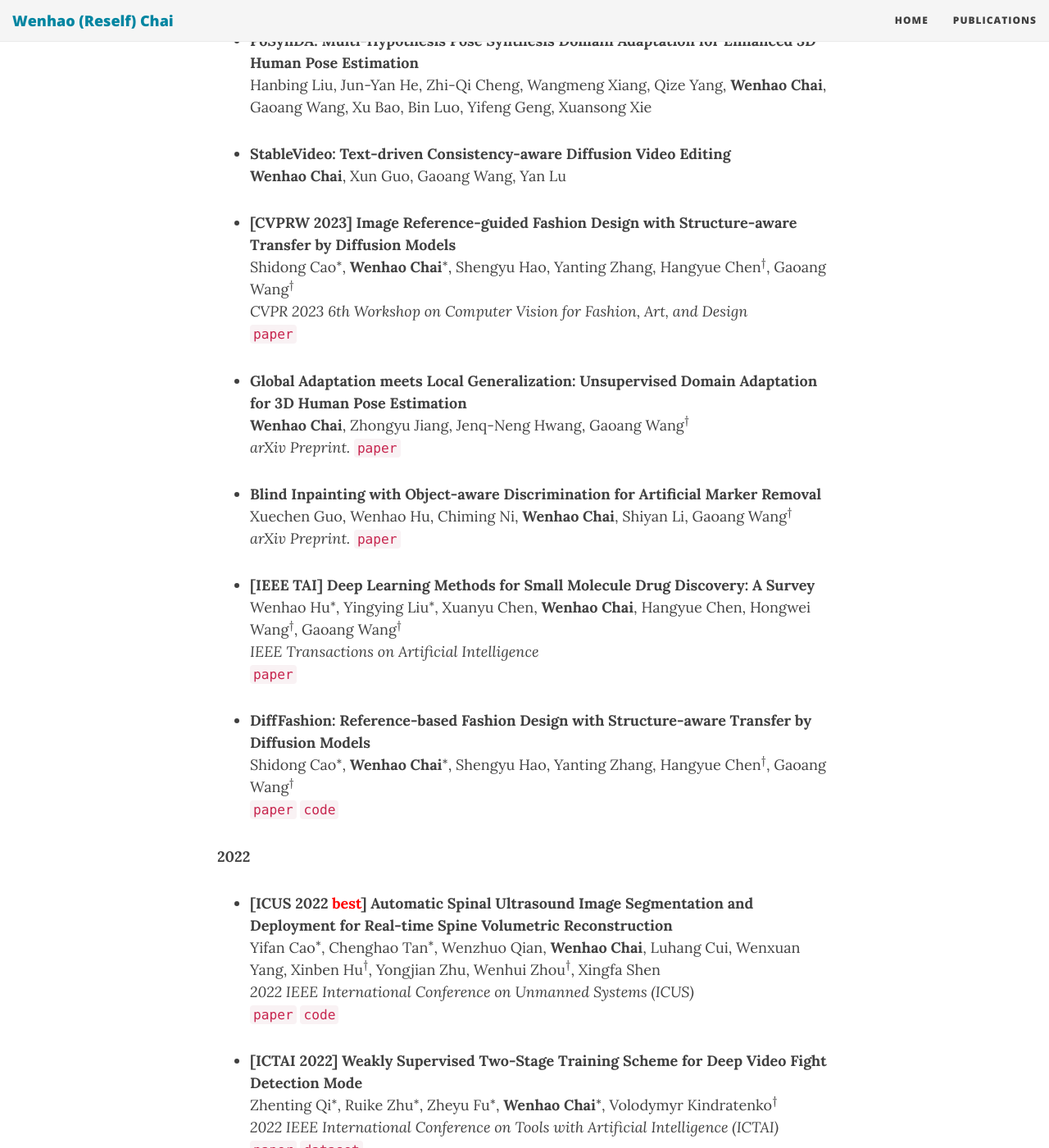
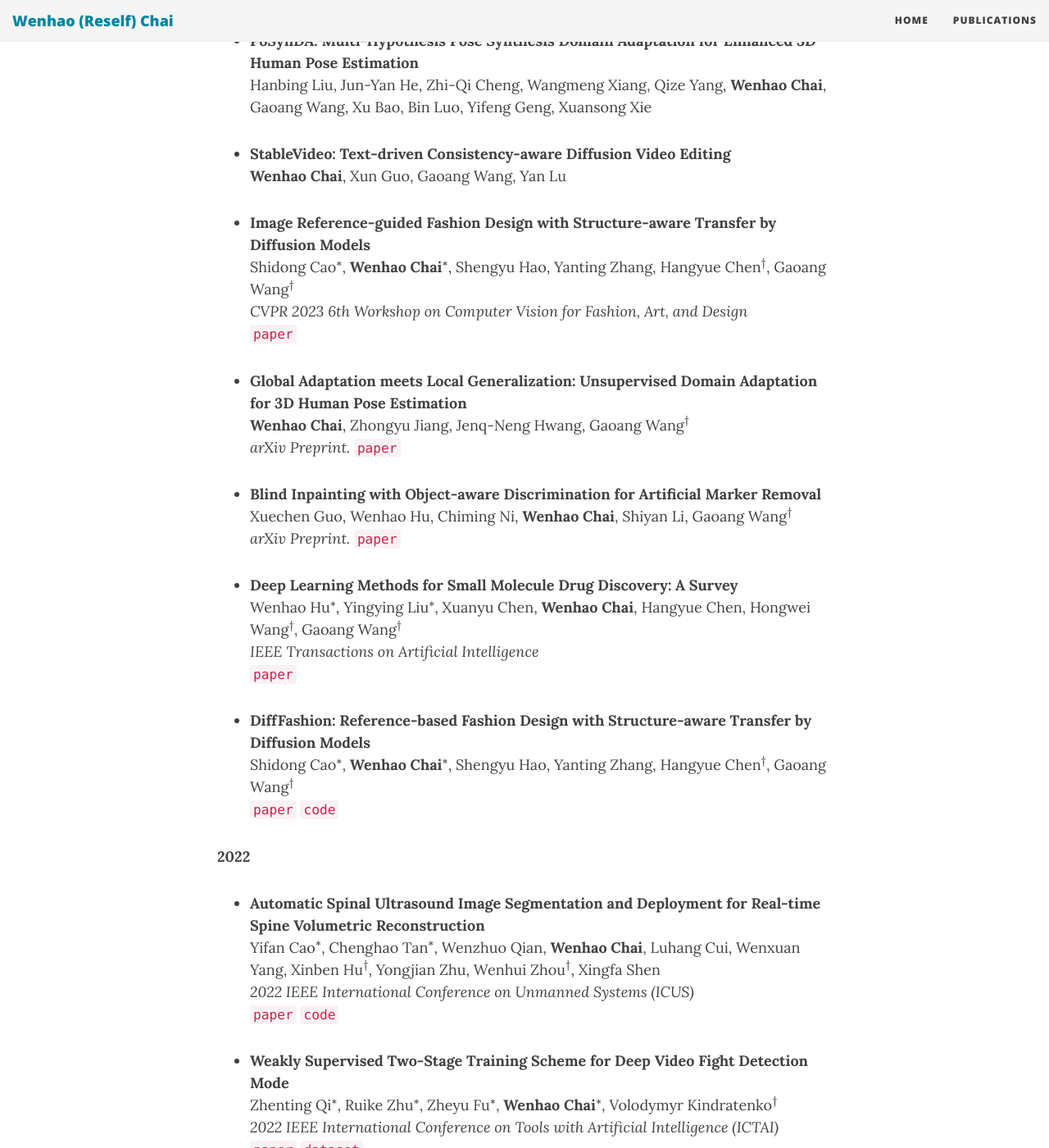
Before and after one commit to hikomal/hikomal.github.io, a Jekyll site: the page built from publications.md, in a window 1280 px wide and 1400 px high, scrolled down 772 px. Shown: the whole window at 82% size. Built offline with Jekyll 4.4.1, drawn with Linux system fonts in a browser that asks for light colours; nearby versions of some CDN libraries; formulas are drawn with MathJax 3; some of the changed text lies outside the part shown.

Commit message:
Update publications.md

```diff
--- a/publications.md
+++ b/publications.md
@@ -8,14 +8,14 @@ Also in my <a href="https://scholar.google.com/citations?user=SL--7UMAAAAJ&hl=en
 **2023**
 
 - **Unsupervised Domain Adaptation Approach for Vision-based Semantic Understanding of Bridge Inspection Scenes without Manual Annotations**\
-  Yasutaka Narazaki, Wendong Pang, Gaoang Wang, **Wenhao Chai**\
+  Yasutaka Narazaki, Wendong Pang, Gaoang Wang, **Wenhao Chai**
 
-- **Learning Action Tokens via Video Diffusion Models**
+- **Learning Action Tokens via Video Diffusion Models**\
   **Wenhao Chai**, Xun Guo, Gaoang Wang, Yan Lu
 
-- **Five A+ Network: You Only Need 9K Parameters for Underwater Image Enhancement**
-  Jingxia Jiang, Tian Ye, Jinbin Bai, Sixiang Chen, **Wenhao Chai**, Jun Shi, Yun Liu, Erkang Chen
-  *arXiv Preprint.*
+- **Five A+ Network: You Only Need 9K Parameters for Underwater Image Enhancement**\
+  Jingxia Jiang, Tian Ye, Jinbin Bai, Sixiang Chen, **Wenhao Chai**, Jun Shi, Yun Liu, Erkang Chen\
+  *arXiv Preprint.*\
   [`paper`](https://arxiv.org/abs/2305.08824)
 
 - **Sequential Affinity Learning for Video Restoration**
@@ -27,7 +27,7 @@ Also in my <a href="https://scholar.google.com/citations?user=SL--7UMAAAAJ&hl=en
 - **StableVideo: Text-driven Consistency-aware Diffusion Video Editing**
   **Wenhao Chai**, Xun Guo, Gaoang Wang, Yan Lu
 
-- **[CVPRW 2023] Image Reference-guided Fashion Design with Structure-aware Transfer by Diffusion Models**
+- **Image Reference-guided Fashion Design with Structure-aware Transfer by Diffusion Models**
   Shidong Cao$$^*$$, **Wenhao Chai**$$^*$$, Shengyu Hao, Yanting Zhang, Hangyue Chen$^\dagger$, Gaoang Wang$^\dagger$
   *CVPR 2023 6th Workshop on Computer Vision for Fashion, Art, and Design*
   [`paper`](https://arxiv.org/abs/2302.06826)
@@ -42,7 +42,7 @@ Also in my <a href="https://scholar.google.com/citations?user=SL--7UMAAAAJ&hl=en
   *arXiv Preprint.*
   [`paper`](https://arxiv.org/abs/2303.15124)
 
-- **[IEEE TAI] Deep Learning Methods for Small Molecule Drug Discovery: A Survey**
+- **Deep Learning Methods for Small Molecule Drug Discovery: A Survey**
   Wenhao Hu$$^*$$, Yingying Liu$$^*$$, Xuanyu Chen, **Wenhao Chai**, Hangyue Chen, Hongwei Wang$^\dagger$, Gaoang Wang$$^\dagger$$
   *IEEE Transactions on Artificial Intelligence*
   [`paper`](https://arxiv.org/abs/2303.00313)
@@ -54,24 +54,27 @@ Also in my <a href="https://scholar.google.com/citations?user=SL--7UMAAAAJ&hl=en
 
 **2022**
 
-- **[ICUS 2022 <font color='red'>best</font>] Automatic Spinal Ultrasound Image Segmentation and Deployment for Real-time Spine Volumetric Reconstruction**
+- **Automatic Spinal Ultrasound Image Segmentation and Deployment for Real-time Spine Volumetric Reconstruction**
   Yifan Cao$$^*$$, Chenghao Tan$$^*$$, Wenzhuo Qian, **Wenhao Chai**, Luhang Cui, Wenxuan Yang, Xinben Hu$^\dagger$, Yongjian Zhu, Wenhui Zhou$^\dagger$, Xingfa Shen
   *2022 IEEE International Conference on Unmanned Systems (ICUS)*
   [`paper`](https://ieeexplore.ieee.org/document/9987127/)
   [`code`](https://github.com/rese1f/Spinal-Segmentation-and-3D-Reconstruction)
 
 
-- **[ICTAI 2022] Weakly Supervised Two-Stage Training Scheme for Deep Video Fight Detection Mode**
+- **Weakly Supervised Two-Stage Training Scheme for Deep Video Fight Detection Mode**
   Zhenting Qi$$^*$$, Ruike Zhu$$^*$$, Zheyu Fu$$^*$$, **Wenhao Chai**$$^*$$, Volodymyr Kindratenko$^\dagger$
   *2022 IEEE International Conference on Tools with Artificial Intelligence (ICTAI)*
   [`paper`](https://arxiv.org/abs/2209.11477)
   [`dataset`](https://github.com/rese1f/VideoFightDetection)
 
 
-- **Deep Vision Multimodal Learning: Methodology, Benchmark, and Trend**\
-  **Wenhao Chai**, Gaoang Wang$^\dagger$\
-  *Applied Sciences*\
-  [`paper`](https://www.mdpi.com/2076-3417/12/13/6588)\
+- **Deep Vision Multimodal Learning: Methodology, Benchmark, and Trend**
+
+  **Wenhao Chai**, Gaoang Wang$^\dagger$
+
+  *Applied Sciences*
+
+  [`paper`](https://www.mdpi.com/2076-3417/12/13/6588)
 
 
 $^*$ Equal contribution.
```
